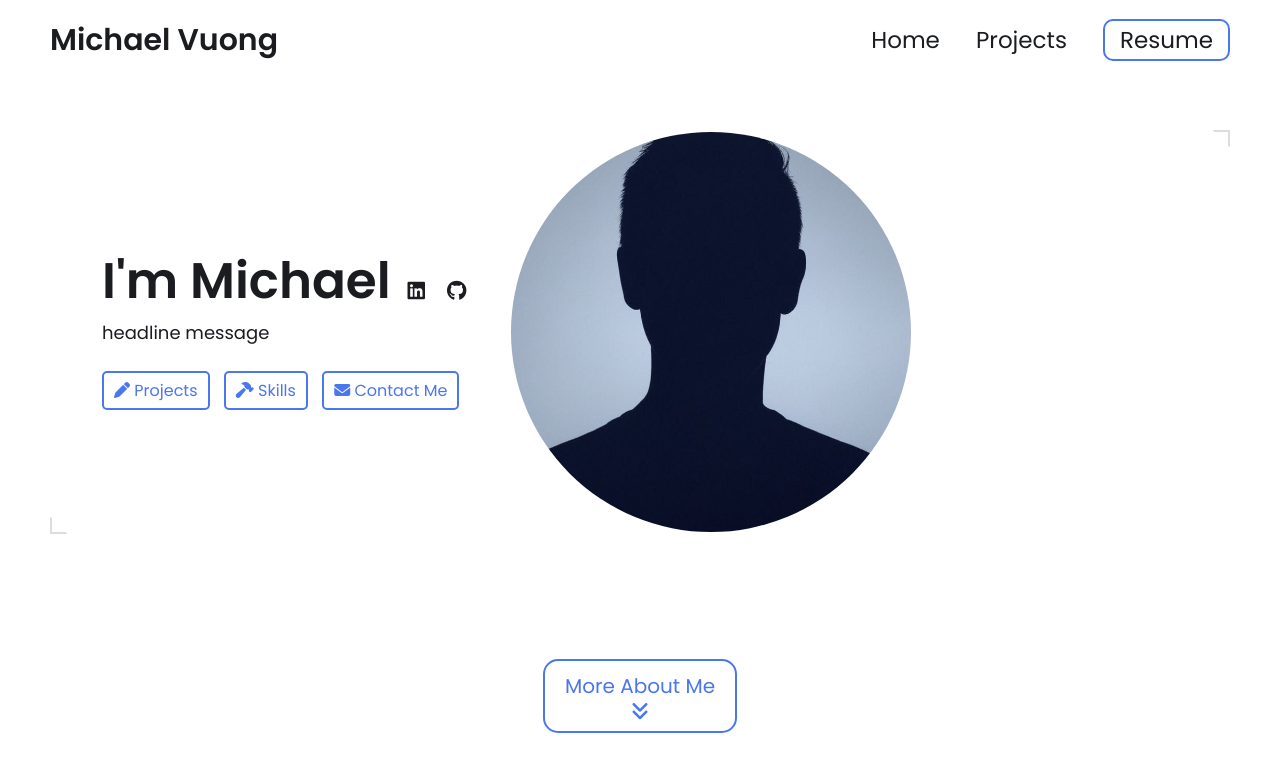
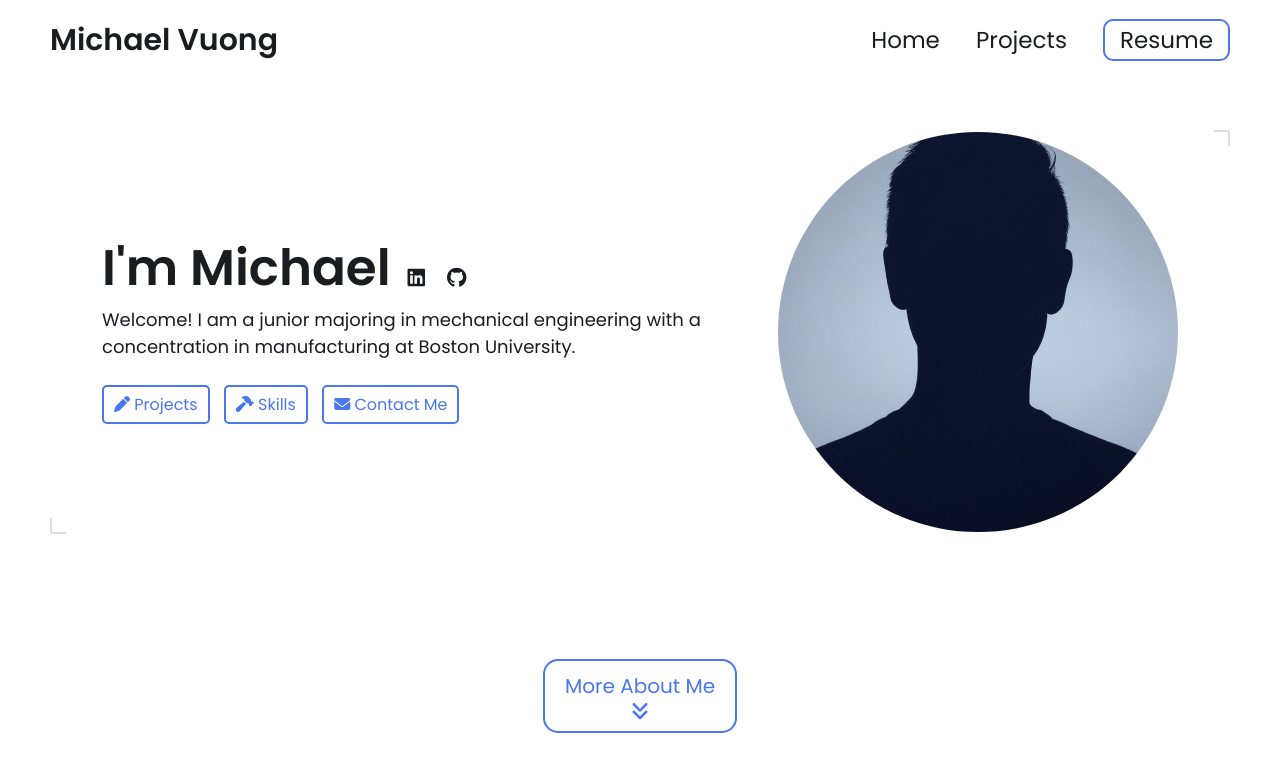
Before and after one commit to michael-vuong/michael-vuong.github.io, a Jekyll site: the page built from index.html, in a window 1280 px wide and 900 px high. Shown: the top 772 px of the window. Built offline with Jekyll 4.4.1, drawn with Linux system fonts in a browser that asks for light colours.

Commit message:
Update _config.yml

```diff
--- a/_config.yml
+++ b/_config.yml
@@ -7,13 +7,13 @@
 
 # Main Page Setup
 
-title: Michael Vuong's Portfolio # This is what shows up in the tab of the browser
+title: Michael Vuong's Engineering Portfolio # This is what shows up in the tab of the browser
 
 
 
 # Hero Section
 name: Michael Vuong
-headline: headline message
+headline: Welcome! I am a junior majoring in mechanical engineering with a concentration in manufacturing at Boston University.
 description: >- # dont remove this line. this will ignore all new lines until the next section
 
 
```
